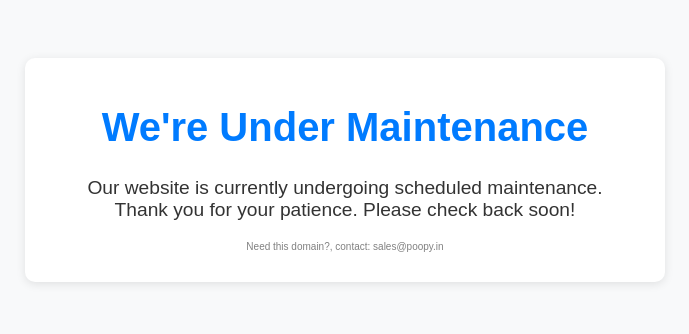
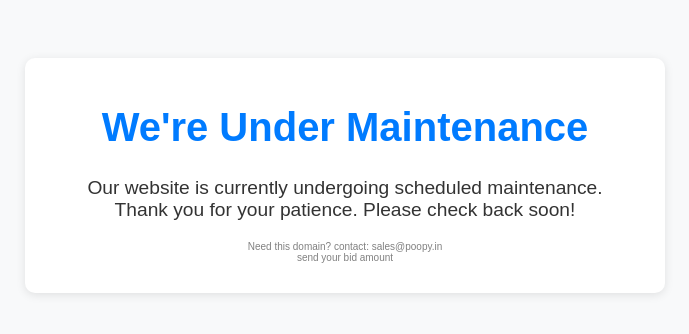
Before and after one commit to test-user571/web-temp, a plain HTML site: page index.html in a window 1280 px wide. Shown: the whole page, without its empty margins (295-984 px from the left). Drawn offline with Linux system fonts and the light colour scheme.

Commit message:
Update index.html

```diff
--- a/index.html
+++ b/index.html
@@ -35,7 +35,8 @@
     <h1>We're Under Maintenance</h1>
     <p>Our website is currently undergoing scheduled maintenance. <br>
        Thank you for your patience. Please check back soon!</p>
-    <p style="font-size: 10px; color: grey;">Need this domain?, contact: sales@poopy.in</p>
+    <p style="font-size: 10px; color: grey;">Need this domain? contact: sales@poopy.in <br>
+       send your bid amount</p>
   </div>
 </body>
 </html>
```
